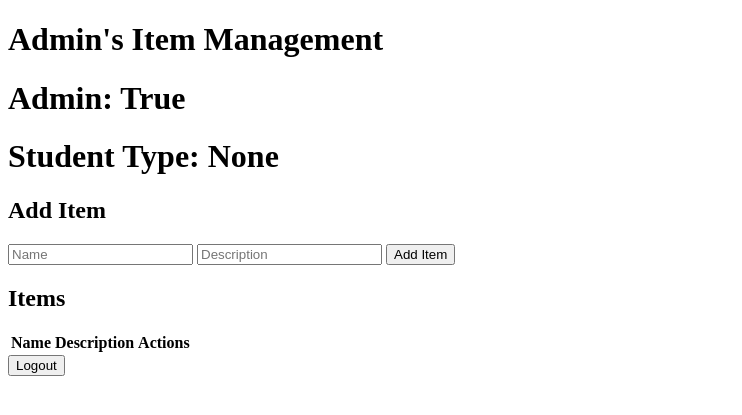
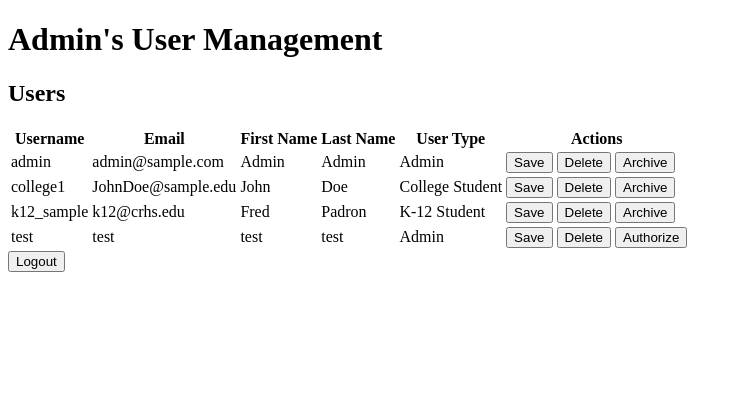
Before and after one commit to freddypadronscarton/CSCE310_Project, a Flask app: page /home in a window 1280 px wide. Shown: the top 415 px of the page, without its empty margins (0-742 px from the left). Run offline with Flask 3, Linux system fonts and the light colour scheme; a user stored in the database is signed in; data comes from the database, SQL or seed files in the repository; both versions use the stored data as it was after the commit; data that the repository does not hold is empty.

Commit message:
- Added unique landing for each type of user

```diff
--- a/flaskapp/app.py
+++ b/flaskapp/app.py
@@ -1,8 +1,9 @@
 from flask import Flask, render_template, request, jsonify, redirect, url_for, flash
 from flask_login import LoginManager, UserMixin, login_user, login_required, logout_user, current_user
 from datetime import datetime
-import sqlite3
 
+from db import *
+from admin import admin_bp
 
 # App Initialization
 app = Flask(__name__)
@@ -10,102 +11,8 @@ login_manager = LoginManager()
 app.config['SECRET_KEY'] = 'your_secret_key'
 login_manager.init_app(app)
 
-
-# Database Initialization
-def init_sqlite_db():
-    conn = sqlite3.connect('database.db')
-    print("Opened database successfully")
-
-    # ITEMS TABLE
-    conn.execute(''' CREATE TABLE IF NOT EXISTS items (
-                    item_id INTEGER PRIMARY KEY AUTOINCREMENT,
-                    user_id INTEGER,
-                    name TEXT,
-                    description TEXT,
-                    FOREIGN KEY(user_id) REFERENCES users(user_id)
-                    )''')
-    # USERS TABLE: is_admin = 'True/False'
-    conn.execute(''' CREATE TABLE IF NOT EXISTS users (
-                    user_id INTEGER PRIMARY KEY AUTOINCREMENT,
-                    username TEXT,
-                    password TEXT,
-                    email TEXT,
-                    f_name TEXT,
-                    l_name TEXT,
-                    middle_initial TEXT,
-                    phone_number TEXT,
-                    gender TEXT,
-                    birth_date DATE,
-                    hispanic_or_latino TEXT,
-                    race TEXT,
-                    school TEXT,
-                    student_type TEXT,
-                    is_admin TEXT)''')
-    # STUDENTS TABLE: in_college = 'True/False'
-    conn.execute(''' CREATE TABLE IF NOT EXISTS students (
-                    user_id INTEGER PRIMARY KEY,
-                    in_college TEXT,
-                    US_citizen TEXT,
-                    FOREIGN KEY(user_id) REFERENCES users(user_id)
-                )''')
-    # ADMINS TABLE:
-    conn.execute(''' CREATE TABLE IF NOT EXISTS admins (
-                    user_id INTEGER PRIMARY KEY,
-                    title TEXT,
-                    authenticated INTEGER,
-                    FOREIGN KEY(user_id) REFERENCES users(user_id)
-                )''')
-    # COLLEGE STUDENTS TABLE
-    conn.execute(''' CREATE TABLE IF NOT EXISTS college_students (
-                    user_id INTEGER PRIMARY KEY,
-                    UIN INTEGER,
-                    first_gen TEXT,
-                    classification TEXT,
-                    major TEXT,
-                    second_major TEXT,
-                    minor TEXT,
-                    second_minor TEXT,
-                    gpa NUMBER,
-                    FOREIGN KEY(user_id) REFERENCES users(user_id)
-                    )
-                ''')
-    # K12 STUDENTS TABLE
-    conn.execute(''' CREATE TABLE IF NOT EXISTS k12_students (
-                    user_id INTEGER PRIMARY KEY,
-                    grade INTEGER,
-                    FOREIGN KEY(user_id) REFERENCES users(user_id)
-                )''')
-
-    # SAMPLE INSERTS
-    # conn.execute('''INSERT INTO k12_students (user_id, GPA, school, grade)
-    #                     VALUES (1, 3.5, "Cinco Ranch High School", 11)''')
-
-    # conn.execute('''INSERT INTO college_students (user_id, UIN, GPA, major, year)
-    #                     VALUES (2, 10101, 4.0, "Computer Engineering", 2024)''')
-    # conn.commit()
-
-    # Sample Join for Specialization Hierarchy
-    # example_join_query = '''
-    #     SELECT users.user_id, users.username, users.password,
-    #            college_students.UIN, college_students.GPA,
-    #            college_students.major, college_students.year
-    #     FROM users
-    #     INNER JOIN college_students ON users.user_id = college_students.user_id
-    # '''
-
-    # column_names = ['user_id', 'username', 'password', 'UIN', 'GPA', 'major', 'year']
-    # college_students = conn.execute(example_join_query).fetchall()
-    # for row in college_students:
-    #     row_str = ", ".join([f"{col_name}: {row[i]}" for i, col_name in enumerate(column_names)])
-    #     print(row_str)
-
-    print("Table created successfully")
-    conn.close()
-
-def get_db_connection():
-    conn = sqlite3.connect('database.db')
-    conn.row_factory = sqlite3.Row
-    return conn
+#Blueprints
+app.register_blueprint(admin_bp, url_prefix='/admin')
 
 # Flask-Login: User class and user_loader
 class User(UserMixin):
@@ -156,6 +63,8 @@ def login():
 
         if not query_result:
             flash("That username is not registered. Please try again.", "Error")
+        elif query_result["archived"]:
+            flash("This account does not currently have access. Please contact administrators.")
         elif query_result["password"] == entered_password:
             # Create instance of the user class
             user = User(query_result["user_id"], query_result["email"], query_result["f_name"], query_result["l_name"], query_result["is_admin"], query_result['student_type'])
@@ -191,73 +100,12 @@ def register():
         query_result = conn.execute('SELECT * FROM users where username = ?', (entered_username, )).fetchone()
 
         # TODO: Validate Email
-        print(request.form)
 
-        user_type = request.form['user_type']
 
         if query_result:
             flash("That username is already in use. Please try again.", "Error")
         else:
-            # INSERT into users table
-            cursor = conn.execute('''INSERT INTO users (
-                username,
-                password,
-                email,
-                f_name,
-                l_name,
-                middle_initial,
-                phone_number,
-                gender,
-                birth_date,
-                hispanic_or_latino,
-                race,
-                school,
-                student_type,
-                is_admin) VALUES (?, ?, ?, ?, ?, ?, ?, ?, ?, ?, ?, ?, ?, ?)''',
-                (entered_username,
-                 entered_password,
-                 request.form["email"],
-                 request.form["f_name"],
-                 request.form["l_name"],
-                 request.form["middle_initial"],
-                 request.form["phone_number"],
-                 request.form["gender"],
-                 request.form["birth_date"],
-                 "True" if "hispanic_or_latino" in request.form else "False",
-                 request.form["race"],
-                 request.form["school"],
-                 user_type if not user_type == "admin" else None, # student_type
-                 "True" if user_type == "admin" else "False") # is_admin
-                )
-
-            new_user_id = cursor.lastrowid  # Get the last inserted id
-
-            # INSERT into subtype tables (admins, students, k12_students, college_students)
-            if user_type == 'admin':
-                conn.execute('INSERT INTO admins (user_id, title, authenticated) VALUES (?, ?, ?)',
-                             (new_user_id, request.form["title"], 1))
-
-            elif user_type == 'college_student':
-                # add to students table
-                conn.execute('INSERT INTO students (user_id, in_college, US_citizen) VALUES (?, ?, ?)',
-                             (new_user_id, "True" if user_type == "college_student" else "False", request.form["US_citizen"]))
-
-                # add to college_students table
-                conn.execute('INSERT INTO college_students (user_id, UIN, first_gen, classification, major, second_major, minor, second_minor, gpa) VALUES (?, ?, ?, ?, ?, ?, ?, ?, ?)',
-                             (new_user_id, request.form["uin"], "True" if "first_gen" in request.form else "False", request.form["classification"], request.form["major"], request.form["second_major"], request.form["minor"], request.form["second_minor"], request.form["gpa"]))
-
-            elif user_type == 'k12_student':
-                 # add to students table
-                conn.execute('INSERT INTO students (user_id, in_college, US_citizen) VALUES (?, ?, ?)',
-                             (new_user_id, "True" if user_type == "college_student" else "False", request.form["US_citizen"]))
-                # add to k12_students table
-                conn.execute('INSERT INTO k12_students (user_id, grade) VALUES (?, ?)',
-                             (new_user_id, request.form["grade"]))
-
-
-            conn.commit()
-            flash("Successfully registered new user!", "Success")
-
+            register_user(conn, request, request.form['user_type'])
         conn.close()
 
     return render_template('register.html')
@@ -269,10 +117,23 @@ def register():
 @login_required
 def home():
     conn = get_db_connection()
-    init_sqlite_db()
-    items = conn.execute('SELECT * FROM items where user_id = ?', (current_user.id, )).fetchall()
-    conn.close()
-    return render_template('home.html', items=items)
+
+    if current_user.is_admin == "True":
+        users = conn.execute('SELECT * FROM users').fetchall()
+        conn.close()
+        return render_template('home_admin.html', users=users)
+    elif current_user.student_type == "college_student":
+        items = conn.execute('SELECT * FROM items where user_id = ?', (current_user.id, )).fetchall()
+        conn.close()
+        return render_template('home_college.html', items=items)
+    elif current_user.student_type == "k12_student":
+        items = conn.execute('SELECT * FROM items where user_id = ?', (current_user.id, )).fetchall()
+        conn.close()
+        return render_template('home_k12.html', items=items)
+    else:
+        return render_template('login.html')
+
+
 
 # Sample CRUD operations (Create, Retreive, Update, Delete)
 # On the Home Page
--- /dev/null
+++ b/flaskapp/templates/home_admin.html
@@ -0,0 +1,114 @@
+<!DOCTYPE html>
+<html lang="en">
+<head>
+    <meta charset="UTF-8">
+    <title>Admin Landing Page</title>
+    <script src="https://code.jquery.com/jquery-3.6.0.min.js"></script>
+</head>
+<body>
+    <!-- Flash Messages -->
+    {% with messages = get_flashed_messages(with_categories=true) %}
+        {% if messages %}
+            {% for category, message in messages %}
+                <div class="flash {{ category }}">{{ message }}</div>
+            {% endfor %}
+        {% endif %}
+    {% endwith %}
+    <h1> {{ current_user.f_name }}'s User Management</h1>
+
+    <!-- Table to Display Items -->
+    <h2>Users</h2>
+    <table id="usersTable">
+        <tr>
+            <th>Username</th>
+            <th>Email</th>
+            <th>First Name</th>
+            <th>Last Name</th>
+            <th>User Type</th>
+            <th>Actions</th>
+        </tr>
+        {% for user in users %}
+        <tr>
+            <td>{{ user.username }}</td>
+            <td>{{ user.email }}</td>
+            <td>{{ user.f_name }}</td>
+            <td>{{ user.l_name }}</td>
+            {% if user.is_admin == "True" %}
+                <td>Admin</td>
+            {% elif user.student_type == "k12_student" %}
+                <td>K-12 Student</td>
+            {% else %}
+                <td>College Student</td>
+            {% endif %}
+            <td>
+                <button onclick="saveUserType({{user.user_id}})">Save</button>
+
+                <button onclick="deleteUser({{user.user_id}})">Delete</button>
+
+                {% if user.is_admin == "True" and user.archived %}
+                    <button onclick="updateUser('archived', {{user.user_id}}, 0)">Authorize</button>
+                {% elif user.archived %}
+                    <button onclick="updateUser('archived', {{user.user_id}}, 0)">Unarchive</button>
+                {% else %}
+                    <button onclick="updateUser('archived', {{user.user_id}}, 1)">Archive</button>
+                {% endif %}
+
+            </td>
+        </tr>
+        {% endfor %}
+    </table>
+
+    <!-- Logout Button -->
+    <form action="{{ url_for('logout') }}" method="post">
+        <button type="submit">Logout</button>
+    </form>
+
+    <script>
+        //AJAX calls
+
+        // Add item
+        $('#addItemForm').submit(function(e) {
+            e.preventDefault();
+            $.ajax({
+                url: '/item',
+                method: 'POST',
+                contentType: 'application/json',
+                data: JSON.stringify({
+                    name: $('#name').val(),
+                    description: $('#description').val()
+                }),
+                success: function(response) {
+                    window.location.reload();
+                }
+            });
+        });
+
+        // Delete User
+        function deleteUser(id) {
+            $.ajax({
+                url: `/admin/delete_user/${id}`,
+                method: 'DELETE',
+                success: function(response) {
+                    window.location.reload();
+                }
+            });
+        }
+
+        function updateUser(field, id, value) {
+            $.ajax({
+                url: `/admin/update_user/${id}`,
+                method: 'PUT',
+                contentType: 'application/json',
+                data: JSON.stringify({
+                    'user_id': id,
+                    'field':field,
+                    'value': value
+                }),
+                success: function(response) {
+                    window.location.reload();
+                }
+            });
+        }
+    </script>
+</body>
+</html>
--- a/flaskapp/templates/home.html
+++ b/flaskapp/templates/home_college.html
@@ -2,7 +2,7 @@
 <html lang="en">
 <head>
     <meta charset="UTF-8">
-    <title>Item Management</title>
+    <title>College Student Landing Page</title>
     <script src="https://code.jquery.com/jquery-3.6.0.min.js"></script>
 </head>
 <body>
@@ -14,8 +14,7 @@
             {% endfor %}
         {% endif %}
     {% endwith %}
-    <h1> {{ current_user.f_name }}'s Item Management</h1>
-    <h1> Admin: {{ current_user.is_admin }}</h1>
+    <h1> {{ current_user.f_name }}'s Landing Page</h1>
     <h1> Student Type: {{ current_user.student_type }}</h1>
 
     <!-- Form to Add New Item -->
```
Also changed, not shown: flaskapp/admin.py (added, +28 -0 lines), flaskapp/db.py (added, +163 -0 lines), flaskapp/templates/home_k12.html (added, +101 -0 lines), flaskapp/templates/register.html (+1 -6 lines), flaskapp/database.db.
